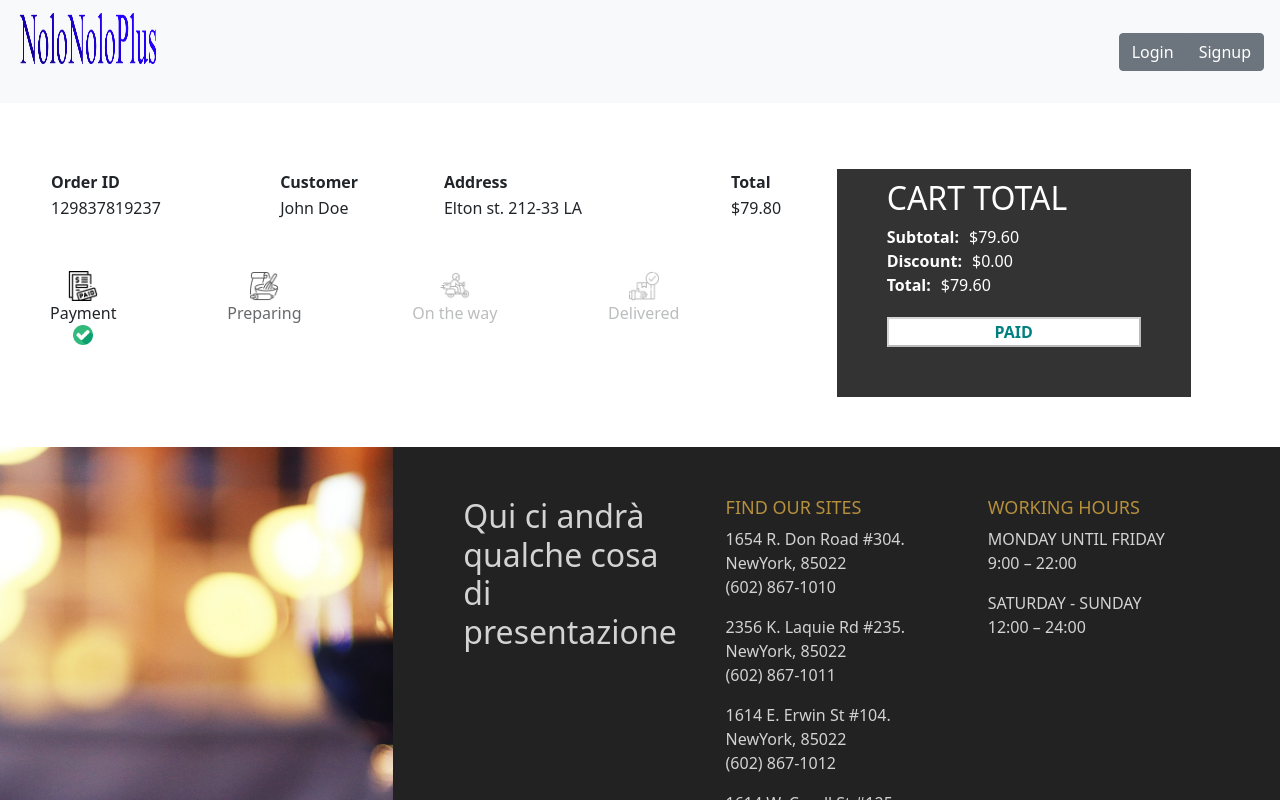
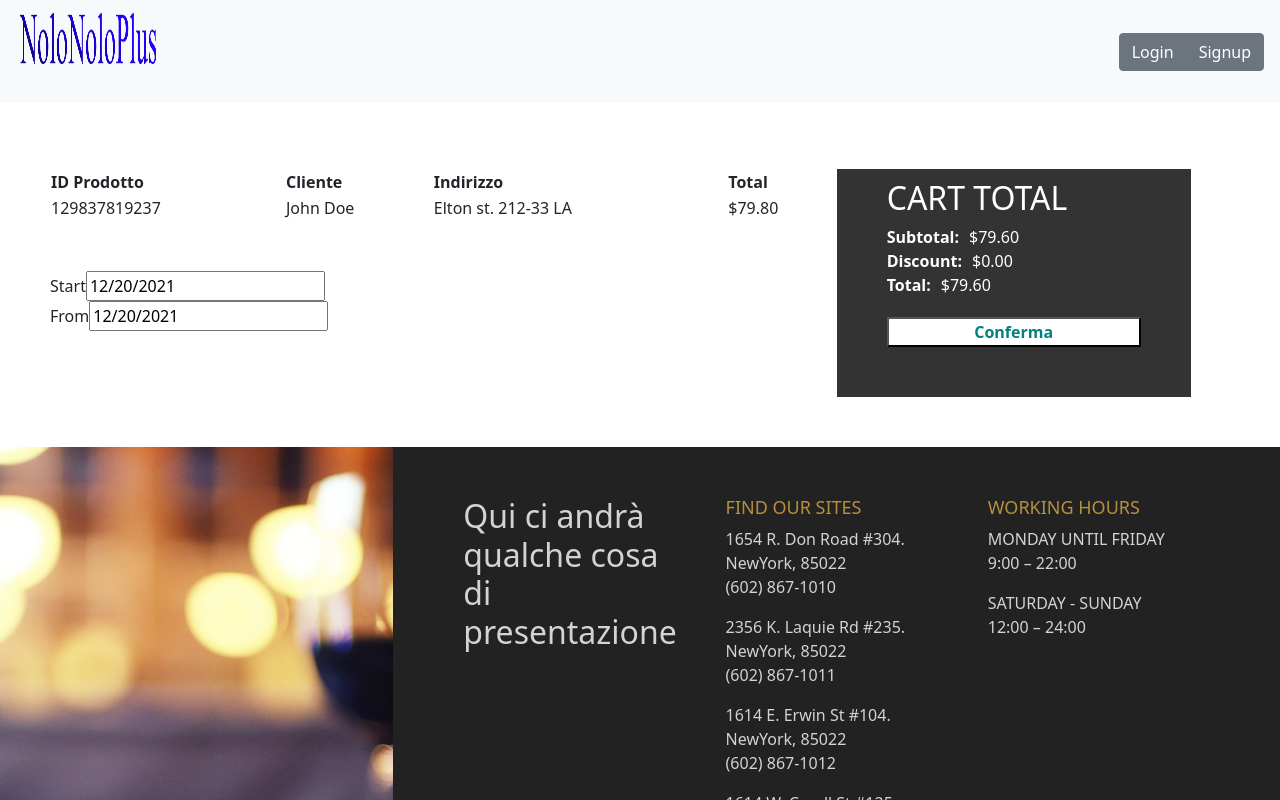
Before and after one commit to pondo95/NoloNoloPlus-Customer, a Next.js app: page /auth/orders/1 in a window 1280 px wide. Shown: the top 800 px of the page. Built offline with nearby package versions, Linux system fonts and the light colour scheme.

Commit message:
non ricordo

```diff
--- a/components/ProductCard.jsx
+++ b/components/ProductCard.jsx
@@ -29,7 +29,7 @@ function ProductCard(props) {
       <img src={props.thumbnail} />
       <Card.Body >
         <Card.Header>Card Title</Card.Header>
-        <Card.Text style={{height:"150px",overflowX : 'auto'}}>
+        <Card.Text className={styles.cardText}>
           {props.description}
         </Card.Text>
       </Card.Body>
--- a/components/TopNavbar.jsx
+++ b/components/TopNavbar.jsx
@@ -11,7 +11,7 @@ import {
 } from "react-bootstrap";
 import "bootstrap/dist/css/bootstrap.min.css";
 import { useRouter } from "next/router";
-import { useState } from "react";
+import { useState, useEffect } from "react";
 import * as utility from "../scripts/utils";
 import config from "../scripts/config";
 import { FontAwesomeIcon } from "@fortawesome/react-fontawesome";
@@ -21,14 +21,14 @@ function TopNavbar() {
   const [isLogged, setLogged] = useState();
   const router = useRouter();
 
-  const checkLogged = async () => {
+  async function checkLogged() {
     setLogged(await utility.check());
   };
   checkLogged();
 
   const handleLogoutClick = (e) => {
     e.preventDefault();
-    config.setToken("", true);
+    config.logout();
     router.push("/login");
     console.log("sloggato");
   };
--- /dev/null
+++ b/pages/_document.js
@@ -0,0 +1,26 @@
+import Document, { Html, Head, Main, NextScript } from "next/document";
+
+class MyDocument extends Document {
+  static async getInitialProps(ctx) {
+    const initialProps = await Document.getInitialProps(ctx);
+    return { ...initialProps };
+  }
+
+  render() {
+    return (
+        <Html lang="it">
+        <Head>
+          <title>NoloNoloPlus</title>
+          <meta name="description" content="Best Nolo shop in town" />
+          <link rel="icon" href="/favicon.ico" />
+        </Head>
+        <body>
+          <Main />
+          <NextScript />
+        </body>
+        </Html>
+    );
+  }
+}
+
+export default MyDocument;
--- a/pages/auth/orders/[id].jsx
+++ b/pages/auth/orders/[id].jsx
@@ -1,23 +1,23 @@
 import styles from "../../../styles/Order.module.css";
-import Image from "next/image";
+import DatePicker from "react-datepicker";
+import "react-datepicker/dist/react-datepicker.css";
+import { Row, Col, Button } from "react-bootstrap";
+import { useState } from "react";
 
-const Order = () => {
-  const status = 0;
+function Order() {
 
-  const statusClass = (index) => {
-    if (index - status < 1) return styles.done;
-    if (index - status === 1) return styles.inProgress;
-    if (index - status > 1) return styles.undone;
-  };
+  const [startDate, setStartDate] = useState(new Date());
+  const [fromDate, setFromDate] = useState(new Date());
+
   return (
     <div className={styles.container}>
       <div className={styles.left}>
         <div className={styles.row}>
           <table className={styles.table}>
             <tr className={styles.trTitle}>
-              <th>Order ID</th>
-              <th>Customer</th>
-              <th>Address</th>
+              <th>ID Prodotto</th>
+              <th>Cliente</th>
+              <th>Indirizzo</th>
               <th>Total</th>
             </tr>
             <tr className={styles.tr}>
@@ -37,58 +37,19 @@ const Order = () => {
           </table>
         </div>
         <div className={styles.row}>
-          <div className={statusClass(0)}>
-            <Image src="/img/paid.png" width={30} height={30} alt="" />
-            <span>Payment</span>
-            <div className={styles.checkedIcon}>
-              <Image
-                className={styles.checkedIcon}
-                src="/img/checked.png"
-                width={20}
-                height={20}
-                alt=""
+        <Col>
+            Start
+              <DatePicker
+                selected={startDate}
+                onChange={(date) => setStartDate(date)}
               />
-            </div>
-          </div>
-          <div className={statusClass(1)}>
-            <Image src="/img/bake.png" width={30} height={30} alt="" />
-            <span>Preparing</span>
-            <div className={styles.checkedIcon}>
-              <Image
-                className={styles.checkedIcon}
-                src="/img/checked.png"
-                width={20}
-                height={20}
-                alt=""
+              <br/>
+            From
+              <DatePicker
+                selected={fromDate}
+                onChange={(date) => setFromDate(date)}
               />
-            </div>
-          </div>
-          <div className={statusClass(2)}>
-            <Image src="/img/bike.png" width={30} height={30} alt="" />
-            <span>On the way</span>
-            <div className={styles.checkedIcon}>
-              <Image
-                className={styles.checkedIcon}
-                src="/img/checked.png"
-                width={20}
-                height={20}
-                alt=""
-              />
-            </div>
-          </div>
-          <div className={statusClass(3)}>
-            <Image src="/img/delivered.png" width={30} height={30} alt="" />
-            <span>Delivered</span>
-            <div className={styles.checkedIcon}>
-              <Image
-                className={styles.checkedIcon}
-                src="/img/checked.png"
-                width={20}
-                height={20}
-                alt=""
-              />
-            </div>
-          </div>
+            </Col>
         </div>
       </div>
       <div className={styles.right}>
@@ -103,13 +64,11 @@ const Order = () => {
           <div className={styles.totalText}>
             <b className={styles.totalTextTitle}>Total:</b>$79.60
           </div>
-          <button disabled className={styles.button}>
-            PAID
-          </button>
+          <button className={styles.button}>Conferma</button>
         </div>
       </div>
     </div>
   );
-};
+}
 
 export default Order;
--- a/scripts/config.js
+++ b/scripts/config.js
@@ -26,7 +26,7 @@ const config = {
 	getToken() {
 		try {
 			// diamo priorità al token nel sessionStorage, perché supponiamo essere più aggiornato
-			return window.sessionStorage.getItem('authToken') || window.localStorage.getItem('authToken');
+			return sessionStorage.getItem('authToken') || localStorage.getItem('authToken');
 		} catch (err) {
 			console.error(err);
 			return undefined;
@@ -35,8 +35,8 @@ const config = {
 	setToken(token, remember = true) {
 		try {
 			this._tokenChanged = true;
-			if (remember) window.localStorage.setItem('authToken', token);
-			else window.sessionStorage.setItem('authToken', token);
+			if (remember) localStorage.setItem('authToken', token);
+			else sessionStorage.setItem('authToken', token);
 		} catch (err) {
 			console.error(err);
 		}
```
Also changed, not shown: components/Layout.js (+6 -4 lines), pages/index.js (+0 -7 lines), pages/product/[id].jsx (+5 -19 lines), styles/ProductCard.module.css (+15 -0 lines).
